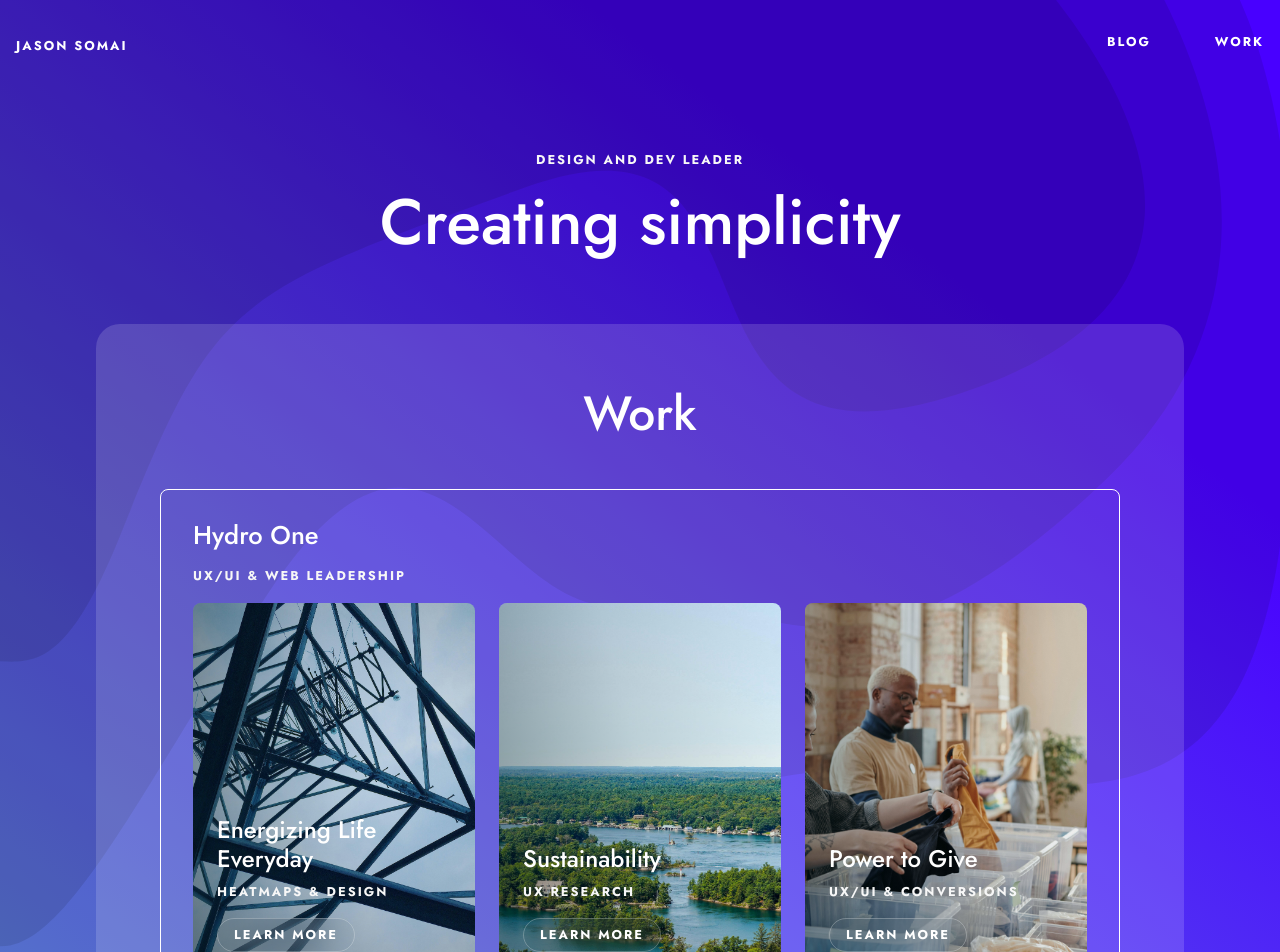
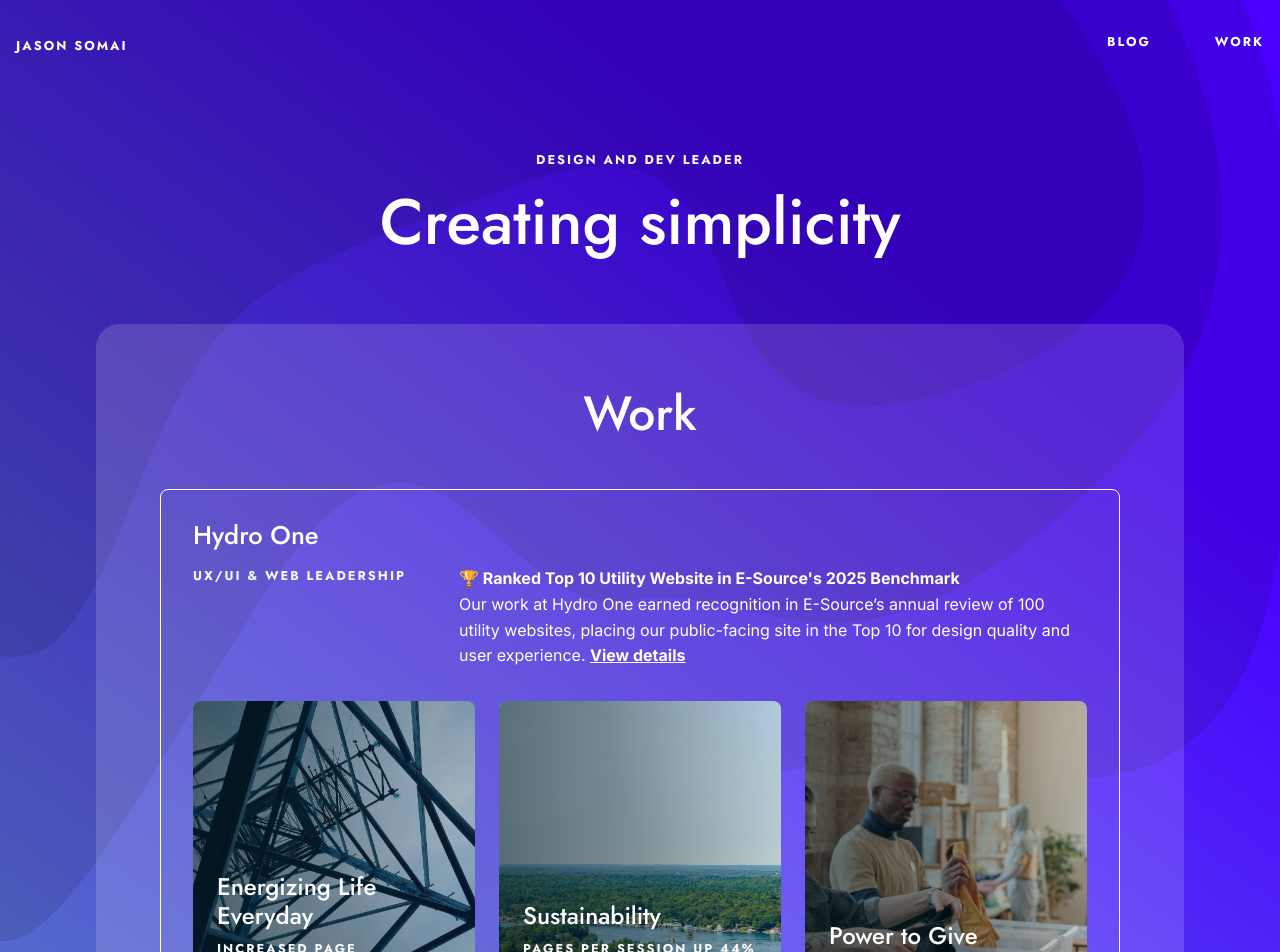
Before and after one commit to somaij/portfolio-2024, a Next.js app: page / in a window 1280 px wide. Shown: the top 952 px of the page. Built offline with nearby package versions, Linux system fonts and the light colour scheme.

Commit message:
added esource, changed descriptions

```diff
--- a/pages/index.js
+++ b/pages/index.js
@@ -186,8 +186,14 @@ export default function Home({ allPostsData }) {
                         <div id="hydro-row">
                             <div className="row-title">
                                 <h3>Hydro One</h3>
-                                <div className="sub">
-                                    UX/UI & Web Leadership
+                                <div className="sub-row">
+                                    <div className="sub">
+                                        UX/UI & Web Leadership
+                                    </div>
+                                    <div>
+                                        <h6>🏆 Ranked Top 10 Utility Website in E-Source's 2025 Benchmark</h6>
+                                        <p>Our work at Hydro One earned recognition in E-Source’s annual review of 100 utility websites, placing our public-facing site in the Top 10 for design quality and user experience. <a href="https://www.linkedin.com/posts/jason-somai_just-announced-the-top-performers-of-the-activity-7376330023965790208-v7d2?utm_source=share&utm_medium=member_desktop&rcm=ACoAAAsTYMoBpu_vWR2pGNMqEivbIipW7QTvOrs" target="_blank">View details</a></p>
+                                    </div>
                                 </div>
                             </div>
 
@@ -206,7 +212,7 @@ export default function Home({ allPostsData }) {
                                     <div className="text">
                                         <h3>Energizing Life Everyday</h3>
                                         <div className="sub">
-                                            Heatmaps & Design
+                                            Increased page engagement by 10% and ASD by 5%
                                         </div>
                                     </div>
                                     <span className="btn outline white">
@@ -226,7 +232,7 @@ export default function Home({ allPostsData }) {
                                     </div>
                                     <div className="text">
                                         <h3>Sustainability</h3>
-                                        <div className="sub">UX Research</div>
+                                        <div className="sub">Pages per session up 44% and downloads incrased by 34%</div>
                                     </div>
                                     <span className="btn outline white">
                                         Learn More
@@ -246,7 +252,7 @@ export default function Home({ allPostsData }) {
                                     <div className="text">
                                         <h3>Power to Give</h3>
                                         <div className="sub">
-                                            UX/UI & Conversions
+                                            Incrased donations by 14%
                                         </div>
                                     </div>
                                     <span className="btn outline white">
--- a/styles/partials/_base.scss
+++ b/styles/partials/_base.scss
@@ -202,10 +202,36 @@ svg path {
                 margin: 0;
                 font-size: 1.6rem;
             }
+            .sub-row{
 
-            .sub {
-                margin-top: 1rem;
+                margin: 1rem 0;
+                display: flex;
+                gap:1rem;
+                h6{
+                    margin:0;
+                    padding: 0;
+                    font-size:1rem;
+                }
+                .sub {
+                    min-width: 250px;
+                    }
+                p{
+                    margin: 0;
+                    padding:0;
+                    color: #fff;
+                    a{
+                        color: #FFF;
+                        text-decoration: underline;
+                        font-weight: 600;
+                    }
+                }
+                @media screen and (max-width: 991px) {
+                    flex-direction: column;
+                    gap:0.5rem;
+
+                }
             }
+
 
             @media screen and (max-width: 575px) {
                 padding-top: 1rem;
--- a/styles/partials/_structure.scss
+++ b/styles/partials/_structure.scss
@@ -505,9 +505,9 @@ footer {
         height: 100%;
         background: linear-gradient(
             255.43deg,
-            rgba($dark-gray, 0) 0%,
-            rgba($dark-gray, 0.15) 31.56%,
-            rgba($dark-gray, 0.75) 100%
+            rgba($dark-gray, 0.1) 0%,
+            rgba($dark-gray, 0.45) 31.56%,
+            rgba($dark-gray, 0.9) 100%
         );
         position: absolute;
         top: 0;
```
Also changed, not shown: public/images/Screenshot 2025-03-28 110506.png (added).
